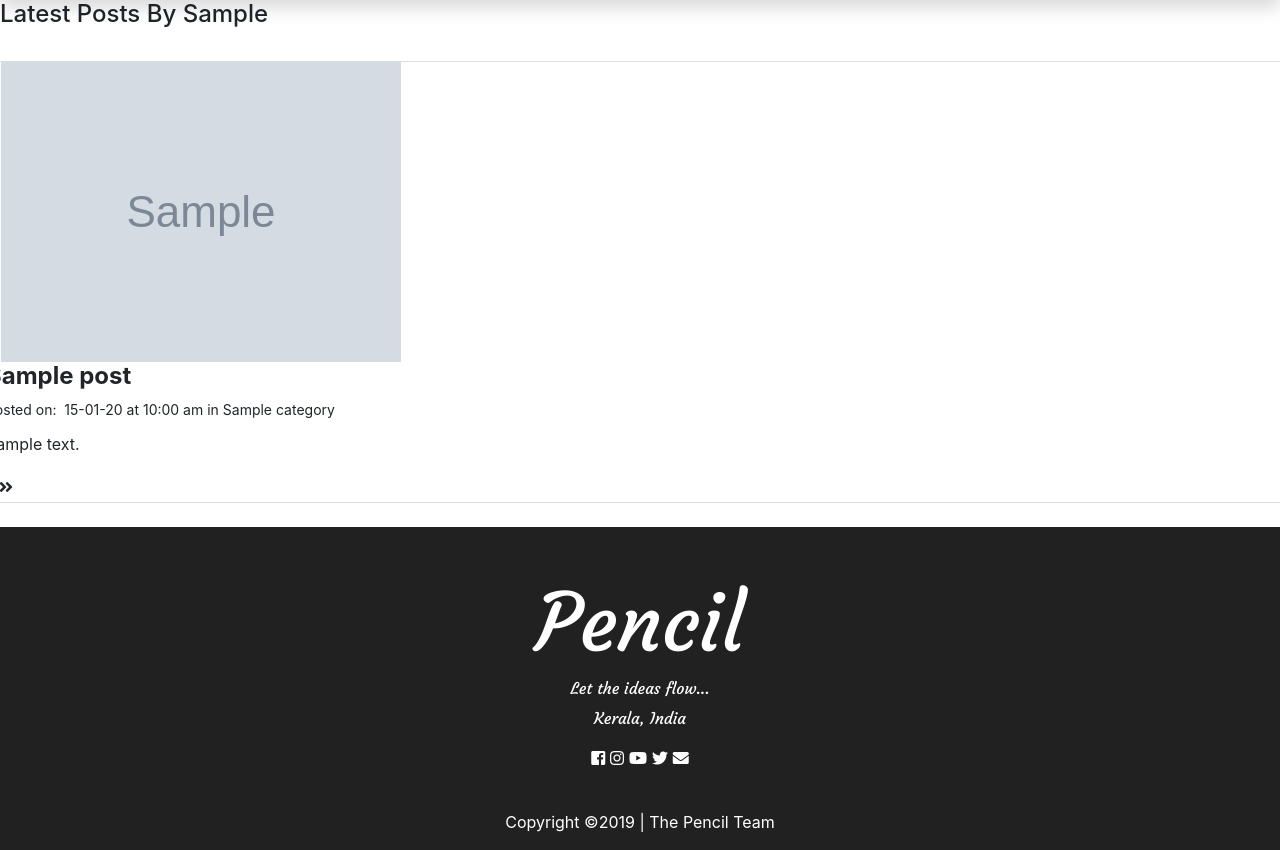
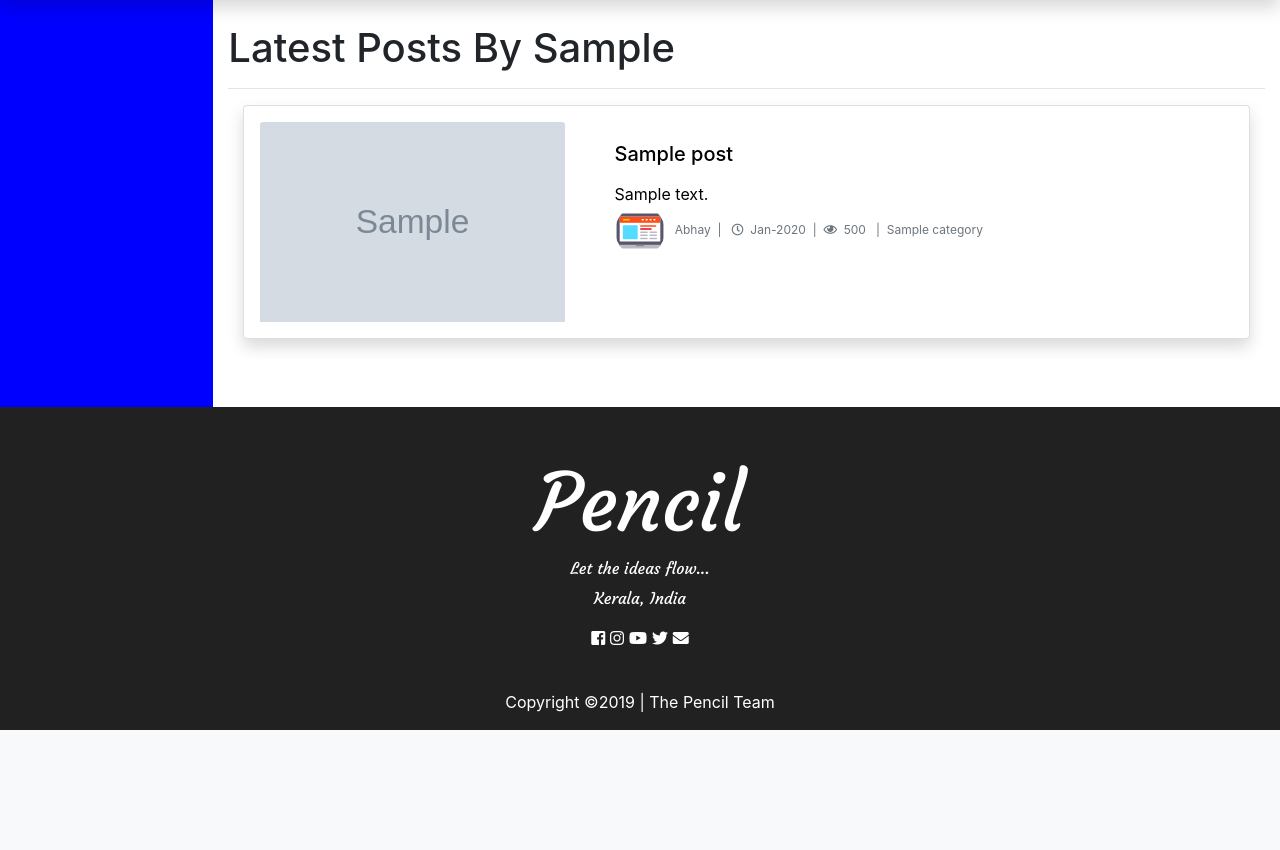
Before and after one commit to abhaykeerthy12/pencil-blog-php, a CodeIgniter app: page /pencil/index.php/users/posts in a window 1280 px wide. Shown: the part 74-924 px from the top of the page. After the commit the page ends 804 px from the top, so only its background shows below. Run offline with CodeIgniter, Linux system fonts and the light colour scheme; the visitor is signed in with stand-in values (Sample User, id 1); tables that the repository leaves empty hold one stand-in row (values such as "Sample post"); grey boxes marked "Sample" are stand-in pictures; some libraries are stand-ins or nearby versions.

Commit message:
changed the all posts listing page ui

```diff
--- a/application/views/posts/index.php
+++ b/application/views/posts/index.php
@@ -1,49 +1,52 @@
-<!-- page starts -->
-<!-- looping through the posts array which contains post data from database -->
+<section id="all_blog">
+<div class="row" style="margin: auto;">
+	<div class="container col-sm-12 col-md-12 col-lg-2" style="background-color: blue;"><br>
+		<div class="col-sm-12 col-md-12 col-lg-12">
 
-<h4 class="center-align" id="index_card_title"><?=$title?></h4>
+		</div>
+	</div>
+	<div class="container col-sm-12 col-md-12 col-lg-10"><br>
+		<div><h1><?=$title?></h1><hr></div>
+
+<div class="col-sm-12 col-md-12 col-lg-12">
 
 <?php foreach ($posts as $post): ?>
-<br>
 
-<div class="row card z-depth-5 hoverable" id="index_page_img">
-	<div class="col s12 m6 l4">
-		<!-- post image -->
-		<img class="responsive-img"
-		src="<?php echo site_url(); ?>assets/images/posts/<?php echo $post['pencil_db_posts_post_image']; ?>">
+        <div class="card w-100 p-3 shadow" style="width: 18rem;">
+        <div class="row">
+        <div class="col-sm-12 col-md-4 col-lg-4 d-flex justify-content-center">
+        <img src="<?php echo site_url(); ?>assets/images/posts/<?php echo $post['pencil_db_posts_post_image']; ?>" class="card-img-top" style="height: 200px;width: 100%; align-self: center;">
+        </div>
+        <div class="col-sm-12 col-md-8 col-lg-8">
+
+        <div class="card-body">
+
+            <a href="" style="text-decoration: none;color: black"><span class="card-title h5" style="max-height: 3em;height: 3em;"><?php echo ucfirst($post['pencil_db_posts_title']); ?></span></a>
+            <br>
+
+            <a href="" style="text-decoration: none;color: black"><p class="card-text" style="margin-top: 1em;"><?php echo word_limiter($post['pencil_db_posts_body'], 20); ?></p></a>
+            <span class="text-muted" style="font-size: 12px;text-decoration: none;">
+					<img src="<?php echo base_url(); ?>/assets/images/images/laptop.svg" class="rounded-circle img-fluid" style="height: 50px;width: 50px;">
+					<span>&nbsp;&nbsp;</span>Abhay<span>&nbsp;&nbsp;</span>|
+					<span>&nbsp;&nbsp;</span><i class="far fa-clock"></i><span>&nbsp;&nbsp;</span><?php echo date('M-Y', strtotime(str_replace('-','/', $post['pencil_db_posts_created_date']))); ?><span>&nbsp;&nbsp;</span>|<span>&nbsp;&nbsp;</span><i class="far fa-eye"></i><span>&nbsp;&nbsp;</span>500<span>&nbsp;&nbsp;</span>
+					|<span>&nbsp;&nbsp;</span><?php echo $post['pencil_db_categories_name']; ?><span>&nbsp;&nbsp;</span>
+				</span>
+        </div>
+        </div>
+        </div>
+        </div>
+		<?php endforeach;?>
+
+     </div>
+	 <br>
+		<!-- pagination -->
+		<nav aria-label="Page navigation">
+			<div class="d-flex justify-content-center">
+			<?php echo $this->pagination->create_links(); ?>
+			</div>
+		</nav>
+		<br>
 	</div>
 
-	<!-- other contents -->
-	<div class="card-content" id="index_page_card_content">
-		<div class="card-title">
-			<!-- title -->
-			<span><h4 style="font-weight: bold"><?php echo ucfirst($post['pencil_db_posts_title']); ?></h4></span>
-
-			<!-- created date and category name -->
-
-			<small class="chip z-depth-1">Posted on: &nbsp<?php
-			  $show_date = date('d-m-y', strtotime(str_replace('-','/', $post['pencil_db_posts_created_date'])));
-			  $show_time = date('h:i a', strtotime(str_replace('-','/', $post['pencil_db_posts_created_date'])));
-			  $show_cat = $post['pencil_db_categories_name'] ;
-			  echo $show_date.' at '.$show_time.' in '.$show_cat;
-			 ?> </small>
-		</div>
-
-		<!-- post body (words are limited to 75, just for the asthetics) -->
-		<p class="flow-text"><?php echo word_limiter($post['pencil_db_posts_body'], 25); ?></p>
-
-		<!-- read more button (its a floating button) -->
-		<a class="btn btn-floating btn-large halfway-fab waves-effect waves-light deep-purple z-depth-5"
-			href="<?php echo site_url('/posts/' . $post['pencil_db_posts_slug']) ?>"><i class="fas fa-angle-double-right"></i></a>
-	</div>
 </div>
-
-<br>
-<?php endforeach;?>
-<!-- loop ends -->
-<!-- pagination -->
-<div class="index_pagination center">
-	<?php echo $this->pagination->create_links(); ?>
-</div>
-
-<!-- page ends -->
+</section>
```
Also changed, not shown: application/controllers/Posts.php (+16 -2 lines).
